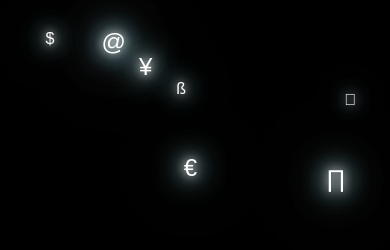
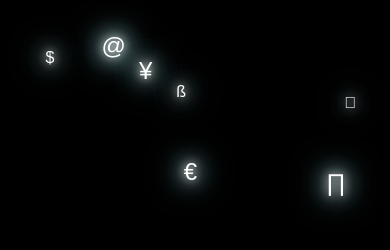
Before and after one commit to nateplusplus/Star-Text, a plain HTML site: page index.html in a window 390 px wide. Drawn offline with Linux system fonts and the light colour scheme.

Commit message:
fixed mobile bug

```diff
--- a/index.html
+++ b/index.html
@@ -7,7 +7,7 @@
         <link rel="stylesheet" type="text/css" href="style.css" />
         <body>
             <div id="container">
-                <div class="star"> $ </div>
+                <div class="star"> <p>$</p> </div>
                 <div class="star"> @ </div>
                 <div class="star"> ¥ </div>
                 <div class="star"> ß </div>
--- a/style.css
+++ b/style.css
@@ -1,3 +1,7 @@
+h1, h2, h3, h4, h5, h6, p, body {     /*reset for mobile browsers */
+    font-weight: normal;
+}
+
 body {
     background: black;
 }
@@ -14,7 +18,8 @@ body {
     -webkit-box-sizing: border-box;
     -moz-box-sizing: border-box;
     box-sizing: border-box;
-    font: 100% sans-serif;
+    font: normal normal 100%/1.5 sans-serif;
+    font-weight: normal;
     color: rgba(255,255,255,1);
     text-align: center;
     text-shadow:
@@ -22,10 +27,10 @@ body {
         0 0 20px rgba(255,255,255,1),
         0 0 30px rgba(255,255,255,1),
         0 0 30px cyan,                      /* Halo Color */
-        0 0 40px rgba(200, 200, 255, 1),
-        0 0 70px rgba(200, 200, 255, 1),
+        0 0 40px rgba(200, 200, 255, 1)/*,
+        0 0 60px rgba(200, 200, 255, 1),
         0 0 80px rgba(200, 200, 255, 1),
-        0 0 100px rgba(200, 200, 255, 1);
+        0 0 100px rgba(200, 200, 255, 1)*/;
 }
 
 
```
